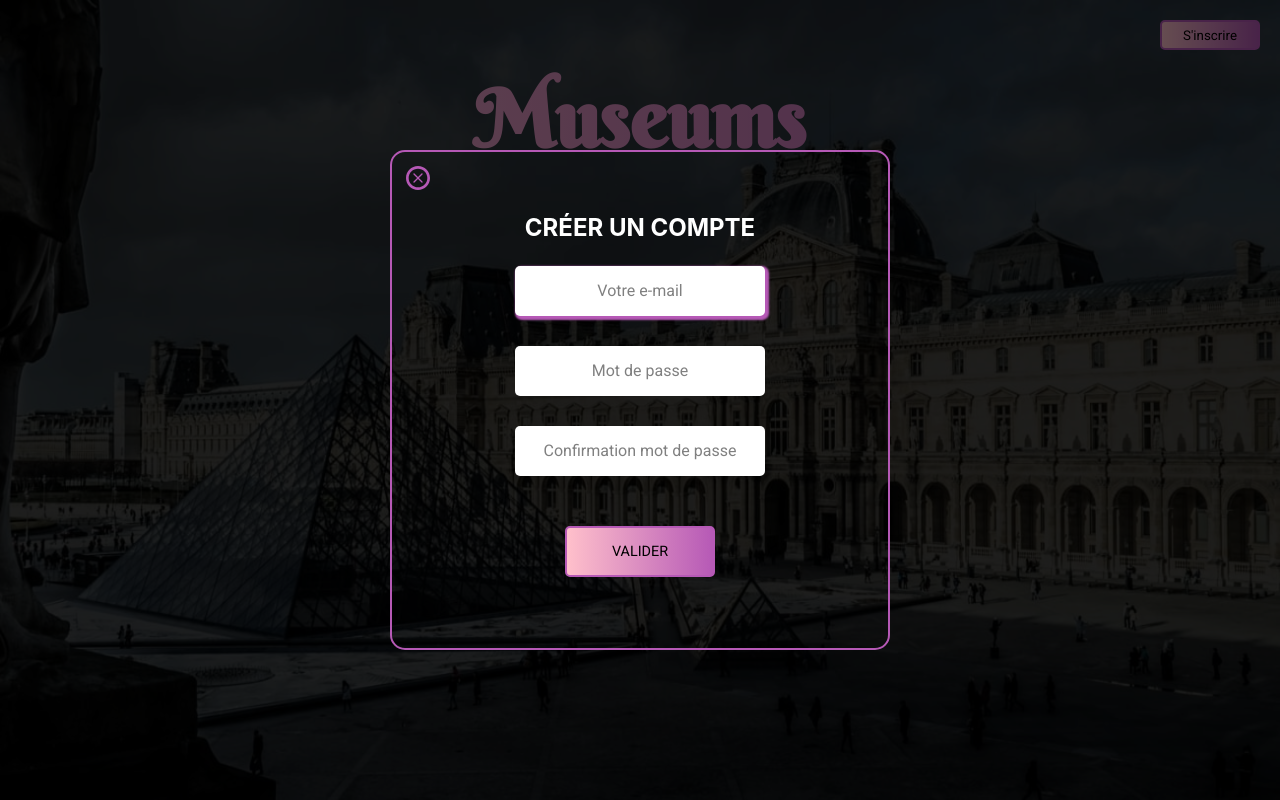
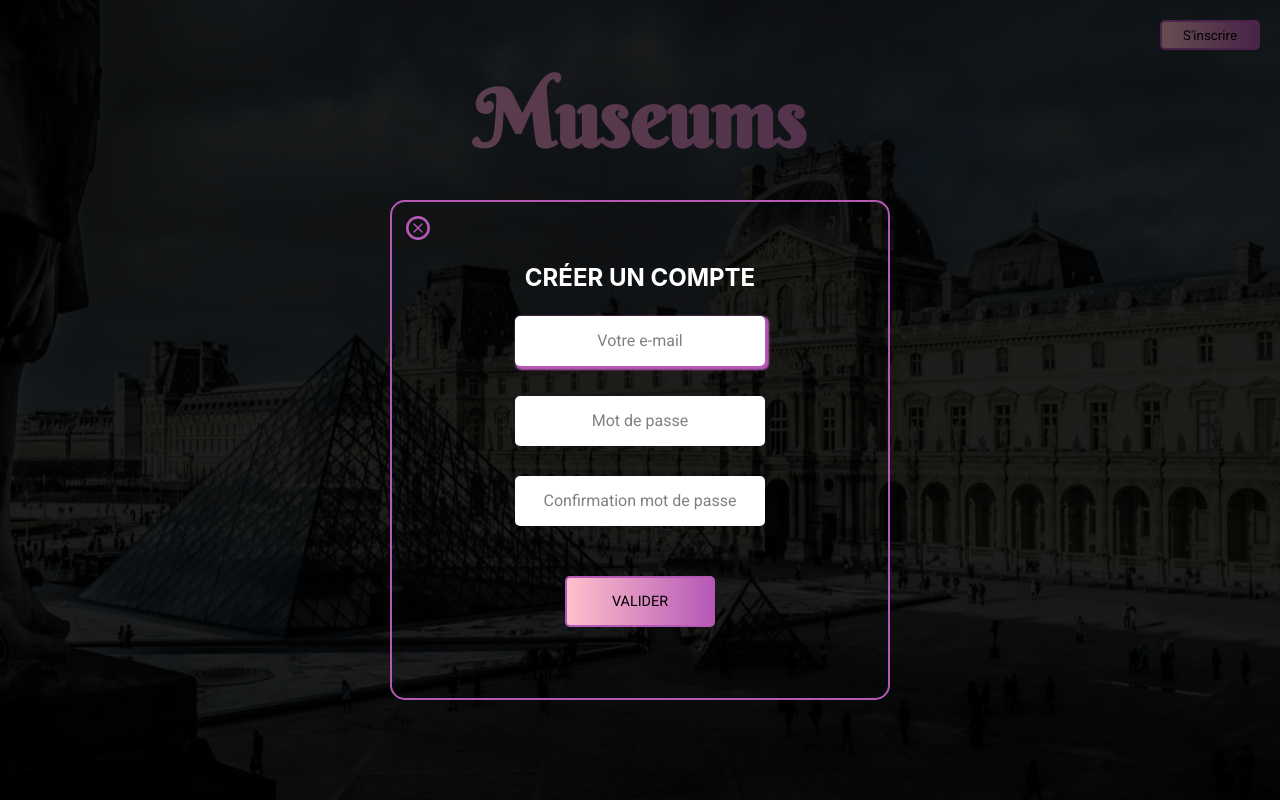
Before and after one commit to BoubaWade/museums, a React (Vite) app: page / in a window 1280 px wide. Both pictures are taken after a click on the button "S'inscrire". Built offline with nearby package versions, Linux system fonts and the light colour scheme; no server answers.

Commit message:
♻️ Home Page > Creation hook (useSignUp) to refacto SignUpForm

```diff
--- a/src/animations/animations.js
+++ b/src/animations/animations.js
@@ -1,4 +1,4 @@
-import { css } from "styled-components";
+import { css, keyframes } from "styled-components";
 
 export const modalCalendarAnimation = css`
   .modal-calendar-appear {
@@ -117,12 +117,14 @@ export const modalUpdateCardAnimation = css`
     transition: all 500ms;
   }
 `;
-export const modalSignUpAnimation = css`
-  .modal-signUp-appear {
+export const modalSignUpAnimation = keyframes`
+  0%{
     transform: translateY(100vh);
+    opacity: 0;
   }
-  .modal-signUp-appear-active {
+  100%{
     transform: translateY(0);
+    opacity: 100%;
     transition: all 500ms;
   }
 `;
--- /dev/null
+++ b/src/components/mainHome/PrincipalContent.jsx
@@ -0,0 +1,33 @@
+import { useSelector } from "react-redux";
+import SignUpModal from "./signUp/SignUpModal";
+import Carrousel from "./carrousel/Carrousel";
+import MainHome from "./MainHome";
+import styled from "styled-components";
+
+export default function PrincipalContent() {
+  const { isToggleSignUpForm } = useSelector((state) => state.sign);
+  const { isToggleCarrousel } = useSelector((state) => state.displaySettings);
+
+  const principal = isToggleCarrousel ? <Carrousel /> : <MainHome />;
+  return (
+    <PrincipalContentStyled>
+      <h1>Museums</h1>
+      {isToggleSignUpForm ? <SignUpModal /> : principal}
+    </PrincipalContentStyled>
+  );
+}
+
+const PrincipalContentStyled = styled.div`
+  h1 {
+    position: absolute;
+    width: 100%;
+    top: 60px;
+    font-family: "Berkshire Swash", cursive;
+    font-size: 5rem;
+    text-align: center;
+    background: linear-gradient(to right, pink, #b659b6);
+    -webkit-background-clip: text;
+    background-clip: text;
+    color: transparent;
+  }
+`;
--- a/src/components/mainHome/carrousel/Carrousel.jsx
+++ b/src/components/mainHome/carrousel/Carrousel.jsx
@@ -40,7 +40,7 @@ export default function Carrousel() {
         centeredSlides={true}
         modules={[Autoplay, Scrollbar, EffectCoverflow]}
         scrollbar={{ draggable: true }}
-        autoplay={{ delay: 700 }}
+        autoplay={{ delay: 500 }}
         effect={"coverflow"}
         grabCursor={true}
         loop={true}
--- a/src/components/mainHome/signUp/SignUpModal.jsx
+++ b/src/components/mainHome/signUp/SignUpModal.jsx
@@ -1,21 +1,22 @@
 import styled from "styled-components";
-import SignUpForm from "./SignUpForm.jsx";
+import SignUpForm from "./signUpForm/SignUpForm.jsx";
+import Overlay from "../../reusable-ui/Overlay.jsx";
 import { TiDeleteOutline } from "react-icons/ti";
-import { toggleModal } from "../../../features/sign/signSlice";
+import { toggleSignUpForm } from "../../../features/sign/signSlice";
 import { useDispatch, useSelector } from "react-redux";
-import Overlay from "../../reusable-ui/Overlay.jsx";
+import { modalSignUpAnimation } from "../../../animations/animations.js";
 
 export default function SignUpModal() {
   const dispatch = useDispatch();
-  const isRegistered = useSelector((state) => state.sign.isRegistered);
+  const { isRegistered } = useSelector((state) => state.sign);
 
   return (
     <SignUpModalStyled>
-      <Overlay onClick={() => dispatch(toggleModal())} />
+      <Overlay onClick={() => dispatch(toggleSignUpForm())} />
       <div className="form-container">
         <TiDeleteOutline
           className="close-modal"
-          onClick={() => dispatch(toggleModal())}
+          onClick={() => dispatch(toggleSignUpForm())}
           tabIndex={0}
         />
         {isRegistered ? <p> INSCRIPTION VALIDÉ !</p> : <SignUpForm />}
@@ -31,15 +32,13 @@ const SignUpModalStyled = styled.div`
   height: 100vh;
   position: absolute;
   top: 0;
-  /* left: 50%;
-  transform: translateX(-50%); */
   .form-container {
     width: 500px;
     height: 500px;
     position: absolute;
     left: 50%;
-    top: 50%;
-    transform: translate(-50%, -50%);
+    top: 25%;
+    transform: translateX(-50%);
     z-index: 1;
     border: 2px solid #b659b6;
     margin: 0 auto;
--- /dev/null
+++ b/src/components/mainHome/signUp/signUpForm/InputsList.jsx
@@ -0,0 +1,14 @@
+import { inputFieldsSignUp } from "../../../../config/config";
+import InputSignUp from "./InputSignUp";
+
+export default function InputsList({ credentials, errorField, handleChange }) {
+  return (
+    <>
+      {inputFieldsSignUp(credentials, handleChange, errorField).map(
+        (field, index) => (
+          <InputSignUp key={index} field={field} />
+        )
+      )}
+    </>
+  );
+}
--- /dev/null
+++ b/src/components/mainHome/signUp/signUpForm/SignUpForm.jsx
@@ -0,0 +1,40 @@
+import PrimaryButton from "../../../reusable-ui/PrimaryButton";
+import styled from "styled-components";
+import useSignUp from "../../../../hooks/useSignUp";
+import InputsList from "./InputsList";
+
+export default function SignUpForm() {
+  const { credentials, errorField, handleChange, handleSignUp } = useSignUp();
+
+  const handleSubmit = async (e) => {
+    e.preventDefault();
+    handleSignUp();
+  };
+
+  return (
+    <SignUpFormStyled onSubmit={(e) => handleSubmit(e)}>
+      <h2>CRÉER UN COMPTE</h2>
+      <InputsList
+        credentials={credentials}
+        errorField={errorField}
+        handleChange={handleChange}
+      />
+      <PrimaryButton className="primary-button" label="VALIDER" />
+    </SignUpFormStyled>
+  );
+}
+
+const SignUpFormStyled = styled.form`
+  margin: 0 auto;
+  display: flex;
+  flex-direction: column;
+  h2 {
+    color: white;
+    text-align: center;
+    margin: 10px 0 20px;
+  }
+  .primary-button {
+    font-size: 0.9rem;
+    padding: 15px 45px;
+  }
+`;
--- a/src/components/navBarHome/NavBarHome.jsx
+++ b/src/components/navBarHome/NavBarHome.jsx
@@ -1,7 +1,7 @@
 import styled from "styled-components";
 import PrimaryButton from "../reusable-ui/PrimaryButton";
 import { useDispatch } from "react-redux";
-import { toggleModal } from "../../features/sign/signSlice";
+import { toggleSignUpForm } from "../../features/sign/signSlice";
 
 export default function NavBar() {
   const dispatch = useDispatch();
@@ -11,7 +11,7 @@ export default function NavBar() {
       <PrimaryButton
         label="S'inscrire"
         className="button-sign-up"
-        onClick={() => dispatch(toggleModal())}
+        onClick={() => dispatch(toggleSignUpForm())}
       />
     </NavBarHomeStyled>
   );
--- a/src/components/mainHome/signUp/SignUpForm.jsx
+++ b/src/hooks/useSignUp.js
@@ -1,24 +1,17 @@
 import { useState } from "react";
-import PrimaryButton from "../../reusable-ui/PrimaryButton";
-import styled from "styled-components";
 import { useDispatch } from "react-redux";
 import {
   setIsRegistered,
   setUserEmail,
-  toggleModal,
-} from "../../../features/sign/signSlice";
-import {
-  initialCredentials,
-  initialErrorField,
-  inputFieldsSignUp,
-} from "../../../config/config";
-import InputSignUp from "./InputSignUp";
-import { signUp } from "../../../Firebase/firebaseUtilities";
+  toggleSignUpForm,
+} from "../features/sign/signSlice";
+import { initialCredentials, initialErrorField } from "../config/config";
+import { signUp } from "../Firebase/firebaseUtilities";
 
-export default function SignUpForm() {
-  const dispatch = useDispatch();
+export default function useSignUp() {
   const [credentials, setCredentials] = useState(initialCredentials);
   const [errorField, setErrorField] = useState(initialErrorField);
+  const dispatch = useDispatch();
 
   const handleChange = (e) => {
     const { name, value } = e.target;
@@ -27,18 +20,17 @@ export default function SignUpForm() {
       [name]: value,
     });
   };
+
   const resetForm = () => {
     setCredentials(initialCredentials);
     setErrorField(initialErrorField);
     dispatch(setIsRegistered(true));
     setTimeout(() => {
       dispatch(setIsRegistered(false));
-      dispatch(toggleModal());
+      dispatch(toggleSignUpForm());
     }, 2000);
   };
-
-  const handleSignUp = async (e) => {
-    e.preventDefault();
+  function handleSignUp() {
     const regexEmail = /^[A-Za-z0-9._%+-]+@[A-Za-z0-9.-]+\.[A-Za-z]{2,}$/;
 
     if (!regexEmail.test(credentials.email)) {
@@ -67,32 +59,12 @@ export default function SignUpForm() {
           setErrorField({ ...errorField, errorEmail: "Email déja utilisé !" });
         }
       });
+  }
+
+  return {
+    credentials,
+    errorField,
+    handleChange,
+    handleSignUp,
   };
-
-  return (
-    <SignUpFormStyled onSubmit={(e) => handleSignUp(e)}>
-      <h2>CRÉER UN COMPTE</h2>
-      {inputFieldsSignUp(credentials, handleChange, errorField).map(
-        (field, index) => (
-          <InputSignUp key={index} field={field} />
-        )
-      )}
-      <PrimaryButton className="primary-button" label="VALIDER" />
-    </SignUpFormStyled>
-  );
 }
-
-const SignUpFormStyled = styled.form`
-  margin: 0 auto;
-  display: flex;
-  flex-direction: column;
-  h2 {
-    color: white;
-    text-align: center;
-    margin: 10px 0 20px;
-  }
-  .primary-button {
-    font-size: 0.9rem;
-    padding: 15px 45px;
-  }
-`;
--- a/src/pages/Home.jsx
+++ b/src/pages/Home.jsx
@@ -1,33 +1,14 @@
 import styled from "styled-components";
 import BackgroundImage from "../components/BackgroundImage";
 import NavBar from "../components/navBarHome/NavBarHome";
-import MainHome from "../components/mainHome/MainHome";
-import SignUpModal from "../components/mainHome/signUp/SignUpModal.jsx";
-import { useSelector } from "react-redux";
-import { CSSTransition, TransitionGroup } from "react-transition-group";
-import { modalSignUpAnimation } from "../animations/animations.js";
-import Carrousel from "../components/mainHome/carrousel/Carrousel.jsx";
+import PrincipalContent from "../components/mainHome/PrincipalContent.jsx";
 
 export default function Home() {
-  const { isToggleModal } = useSelector((state) => state.sign);
-  const { isToggleCarrousel } = useSelector((state) => state.displaySettings);
-
   return (
     <HomeSlyled>
       <BackgroundImage />
       <NavBar />
-      <h1>Museums</h1>
-      {isToggleModal ? (
-        <TransitionGroup className="transition-group">
-          <CSSTransition appear classNames="modal-signUp" timeout={500}>
-            <SignUpModal />
-          </CSSTransition>
-        </TransitionGroup>
-      ) : isToggleCarrousel ? (
-        <Carrousel />
-      ) : (
-        <MainHome />
-      )}
+      <PrincipalContent />
     </HomeSlyled>
   );
 }
@@ -39,17 +20,4 @@ const HomeSlyled = styled.div`
   height: 100vh;
   overflow: hidden;
   margin: 0 auto;
-  h1 {
-    position: absolute;
-    width: 100%;
-    top: 60px;
-    font-family: "Berkshire Swash", cursive;
-    font-size: 5rem;
-    text-align: center;
-    background: linear-gradient(to right, pink, #b659b6);
-    -webkit-background-clip: text;
-    background-clip: text;
-    color: transparent;
-  }
-  ${modalSignUpAnimation}
 `;
```
Also changed, not shown: src/features/sign/signSlice.js (+4 -4 lines), src/components/mainHome/signUp/signUpForm/InputSignUp.jsx (renamed from src/components/mainHome/signUp/InputSignUp.jsx).
